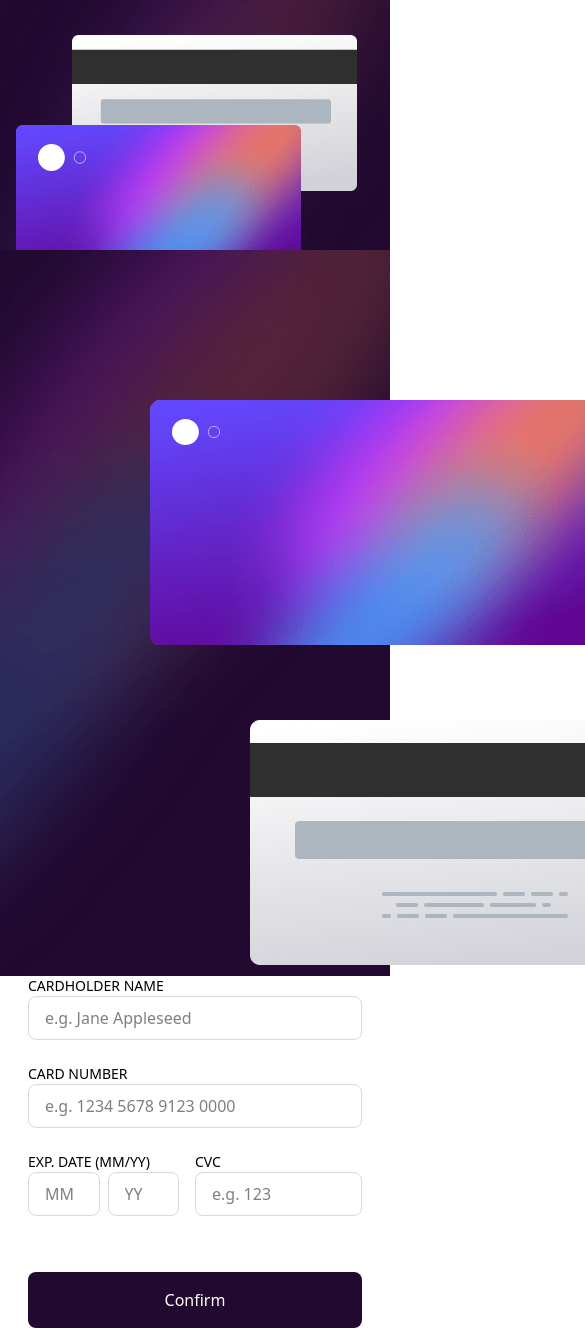
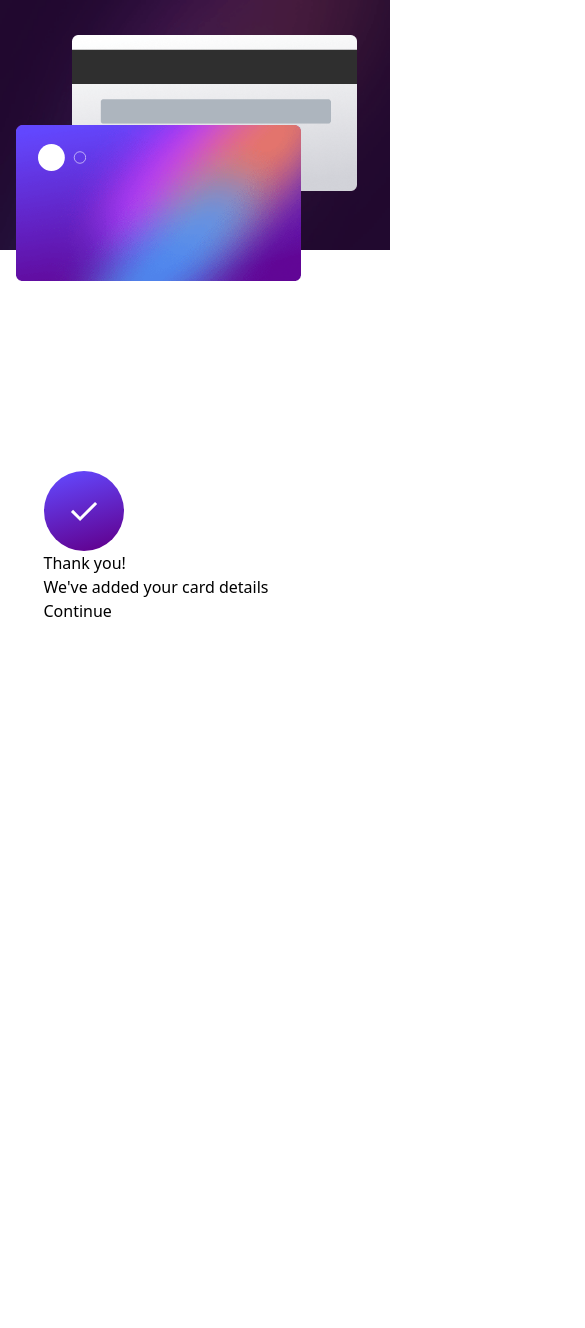
Before and after one commit to sonicnos/interactive-card-details-form-main-vite, a React (Vite) app: page / in a window 390 px wide. Shown: the top 1328 px of the page, 585 px wide, since content can reach past the window. After the commit the page ends 844 px from the top, so only its background shows below. Built offline with nearby package versions, Linux system fonts and the light colour scheme.

Commit message:
made conditon for thank you section

```diff
--- a/src/App.jsx
+++ b/src/App.jsx
@@ -1,3 +1,4 @@
+import { useState } from "react";
 import "./App.css";
 import Complete from "./components/Complete";
 import Desktop from "./components/Desktop";
@@ -5,13 +6,18 @@ import Form from "./components/Form";
 import Mobile from "./components/Mobile";
 
 function App() {
+  const [btnClicked, setBtnCliked] = useState(true);
   return (
-    <div className="h-screen flex flex-col min-[400px]:gap-5 md:flex-row md:items-center">
+    <div className="h-screen flex flex-col min-[1350px]:gap-5 md:flex-row md:items-center">
       <Mobile />
-      <Desktop className="w-full min-[400px]:hidden md:flex h-screen" />
-      <Form className="flex flex-col px-7 gap-6 max-w-[500px]" />
-
-      {/* <Complete /> */}
+      <Desktop className="max-[1350px]:hidden md:flex h-screen" />
+      <div className="flex justify-center items-center h-full w-4/5">
+        {btnClicked ? (
+          <Complete />
+        ) : (
+          <Form className="flex flex-col px-7 gap-6 2xl:max-w-[500px] sm:justify-between sm:max-w-[400px]" />
+        )}
+      </div>
     </div>
   );
 }
--- a/src/components/Button.jsx
+++ b/src/components/Button.jsx
@@ -1,7 +1,17 @@
 import React from "react";
 
 const Button = ({ className }) => {
-  return <button className={className}>Confirm</button>;
+  return (
+    <button
+      className={className}
+      onClick={(e) => {
+        e.preventDefault();
+        console.log("btn click");
+      }}
+    >
+      Confirm
+    </button>
+  );
 };
 
 export default Button;
--- a/src/components/Form.jsx
+++ b/src/components/Form.jsx
@@ -15,7 +15,13 @@ const Form = ({ className }) => {
         />
         <Input label="CVC" placeholder="e.g. 123" className="w-1/2" />
       </div>
-      <Button className="h-14 w-full bg-[#220930] text-white rounded-lg" />
+      <Button
+        className="h-14 w-full bg-[#220930] text-white rounded-lg"
+        onclick={(e) => {
+          e.preventDefault();
+          console.log("btn click");
+        }}
+      />
     </form>
   );
 };
```
